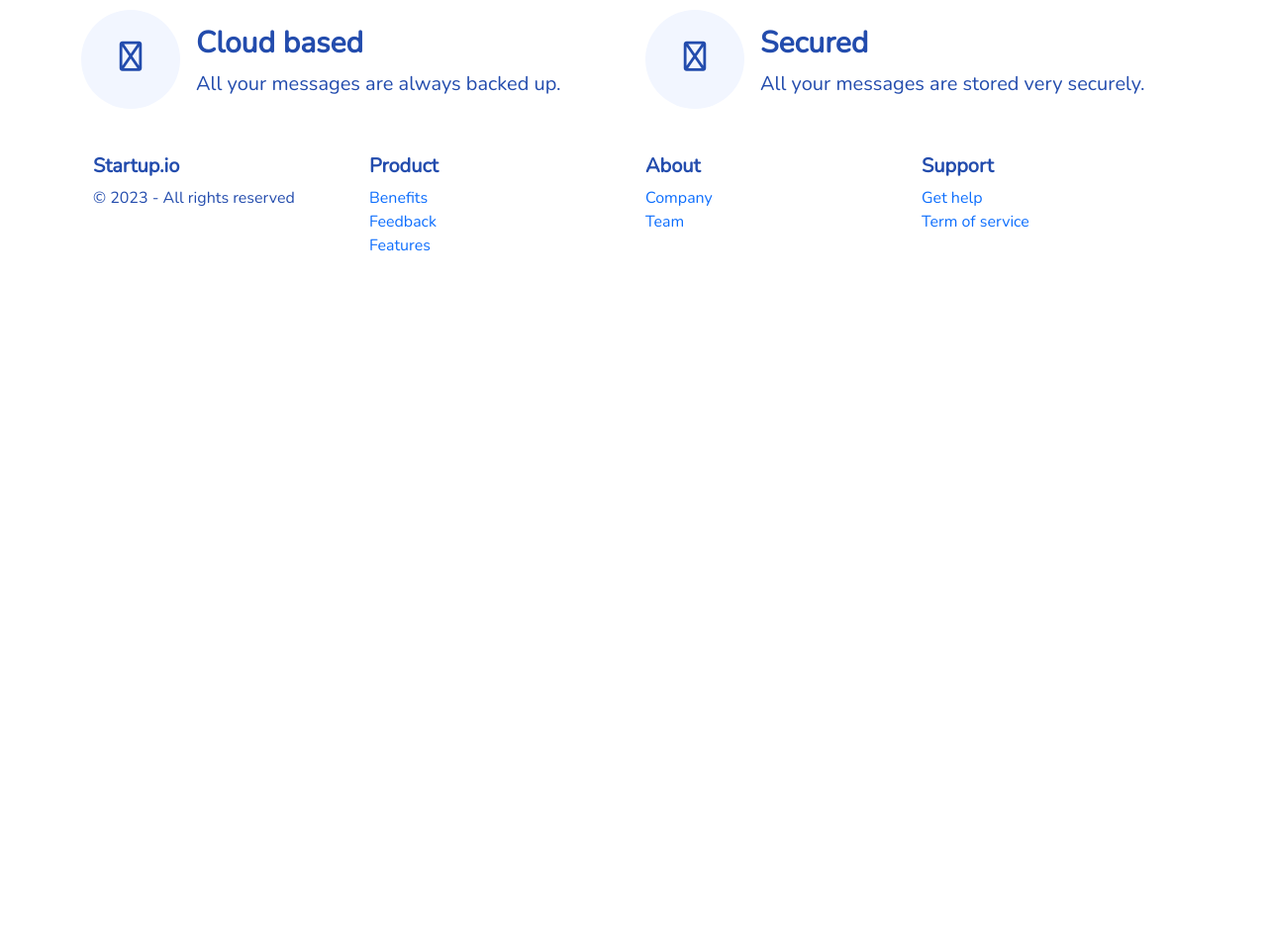
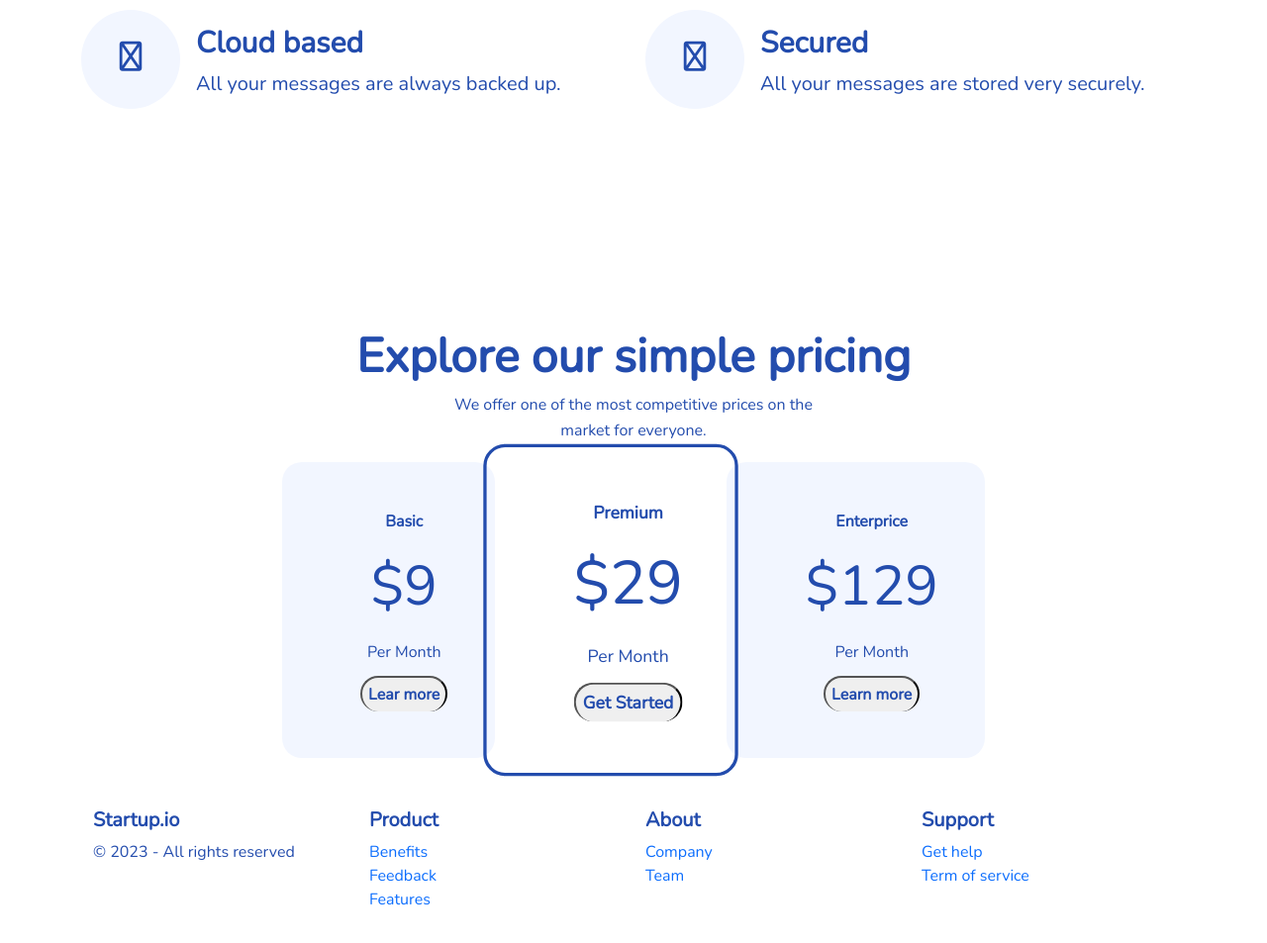
Before and after one commit to anoon537/FinalProject2H8_Kelompok3_WDPKS010, a plain HTML site: page index.html in a window 1280 px wide. Shown: the part 757-1710 px from the top of the page at 99% size. Before the commit the page ends 1057 px from the top, so only its background shows below. Drawn offline with nearby package versions, Linux system fonts and the light colour scheme.

Commit message:
Create pricing (not finished yet)

```diff
--- a/index.html
+++ b/index.html
@@ -29,6 +29,10 @@
     <link
       href="https://fonts.googleapis.com/css2?family=Nunito&display=swap"
       rel="stylesheet"
+    />
+
+    <link href="https://fonts.googleapis.com/css2?family=Montserrat:wght@700&display=swap"
+    rel="stylesheet"
     />
 
     <!-- Custom CSS -->
@@ -195,6 +199,103 @@
       </section>
     </section>
 
+    <!-- Pricing -->
+    <header class="pricing">
+      <h1>Explore our simple pricing</h1>
+      <h6>We offer one of the most competitive prices on the <p>market for everyone.</p></h6>
+    </header>
+
+    <div class="cards">
+      <div class="card-shadow">
+        <ul class="ul-text">
+          <li class="pack">Basic</li>
+          <li id="basic" class="price bottom-bar">$9</li>
+          <li class="capacity">Per Month</li>
+          <li>
+            <button class="btn-price">Lear more</button>
+          </li>
+        </ul>
+      </div>
+      <div class="card-active">
+        <ul class="ul-text">
+          <li class="pack">Premium</li>
+          <li id="basic" class="price bottom-bar">$29</li>
+          <li class="capacity">Per Month</li>
+          <li>
+            <button class="btn-price">Get Started</button>
+          </li>
+        </ul>
+      </div>
+      <div class="card-shadow">
+        <ul class="ul-text">
+          <li class="pack">Enterprice</li>
+          <li id="basic" class="price bottom-bar">$129</li>
+          <li class="capacity">Per Month</li>
+          <li>
+            <button class="btn-price">Learn more</button>
+          </li>
+        </ul>
+      </div>
+    </div>
+<br>
+
+    <!-- <div class="pricing-section">
+      <div class="pricing-container">
+        <div class="pricing-column">
+          <div class="pricing-title">Personal</div>
+          <div class="pricing-tag">Best Value</div>
+          <div class="pricing-price">Rp 210.000</div>
+          <div class="service-info">
+            <ul>
+              <li>Documentation</li>
+              <li>Premium Template</li>
+              <li>1 License</li>
+              <li>Full Optimization</li>
+              <li>1 Month Full Support</li>
+              <li>Easy Customize</li>
+              <li>-</li>
+          </ul>
+          </div>
+          <a class="pricing-order-btn" href="#" title="#" target="blank">Get Started</a>
+        </div>
+        <div class="pricing-column">
+          <div class="pricing-title">Personal</div>
+          <div class="pricing-tag">Best Value</div>
+          <div class="pricing-price">Rp 210.000</div>
+          <div class="service-info">
+            <ul>
+              <li>Documentation</li>
+              <li>Premium Template</li>
+              <li>3 License</li>
+              <li>Full Optimization</li>
+              <li>3 Month Full Support</li>
+              <li>Easy Customize</li>
+               <li>-</li>
+          </ul>
+          </div>
+          <a class="pricing-order-btn" href="#" title="#" target="_blank">Get Started</a>
+        </div>
+        <div class="pricing-column">
+          <div class="pricing-title">Personal</div>
+          <div class="pricing-tag">Best Value</div>
+          <div class="pricing-price">Rp 210.000</div>
+          <div class="service-info">
+            <ul>
+              <li>Documentation</li>
+              <li>Premium Template</li>
+              <li>3 License</li>
+              <li>Full Optimization</li>
+              <li>3 Month Full Support</li>
+              <li>Easy Customize</li>
+               <li>-</li>
+          </ul>
+          </div>
+          <a class="pricing-order-btn" href="#" title="#" target="_blank">Get Started</a>
+      </div>
+    </div> -->
+
+
+
     <script
       src="https://cdn.jsdelivr.net/npm/bootstrap@5.3.0-alpha3/dist/js/bootstrap.bundle.min.js"
       integrity="sha384-ENjdO4Dr2bkBIFxQpeoTz1HIcje39Wm4jDKdf19U8gI4ddQ3GYNS7NTKfAdVQSZe"
--- a/style/style.css
+++ b/style/style.css
@@ -187,3 +187,90 @@ footer ul li {
 .list-unstyled li a:hover {
   text-decoration: underline;
 }
+
+/* Styling Price */
+.pricing{
+  text-align: center;
+  margin-top: 200px;
+  color: #234CAD;
+}
+
+.pricing h1{
+  font-weight: 700;
+  font-size: 48px;
+  line-height: 56px;
+}
+
+.pricing h6{
+  font-weight: 400;
+  font-size: 16px;
+  line-height: 26px;
+}
+
+.cards{
+  display: flex;
+  justify-content: center;
+  align-items: center;
+  flex-wrap: wrap;
+}
+
+.card{
+  background-color: #fff;
+  border-radius: 0.rem;
+  background-color: #f2f6ff;
+}
+
+.cards .card-active{
+  display: flex;
+  border: 3px solid #234CAD;
+  align-items: center;
+  transform: scale(1.1);
+  z-index: 1;
+  border-radius: 20px;
+}
+
+.ul-text{
+  margin: 2.6rem;
+  display: flex;
+  justify-content: center;
+  flex-direction: column;
+  align-items: center;
+}
+
+.ul-text li{
+  list-style-type: none;
+  display: flex;
+  justify-content: center;
+  width: 100%;
+  padding: 6px ;
+}
+
+.card-shadow{
+  background-color: #f2f6ff;
+  border-radius: 20px;
+
+}
+
+.pack{
+  border-radius: nullpx;
+  color: #234cad;
+  font-weight: 700;
+}
+
+#basic{
+  color: #234cad;
+  font-size: 56px;
+}
+
+.capacity{
+  border-radius: nullpx;
+  color: #234cad;
+}
+
+.btn-price{
+  border-radius: 20px;
+  color: #234cad;
+  font-weight: 700;
+  border-bottom: #234CAD;
+  line-height: 200%;
+}
```
